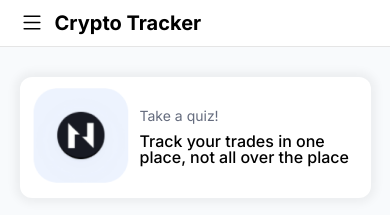
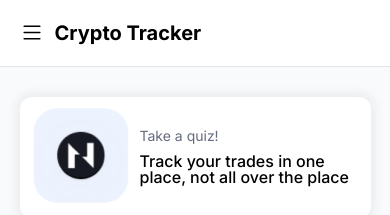
Before and after one commit to sunnyaditya07/crypto-tracker, a React (Create React App) app: page / in a window 390 px wide. Shown: the top 215 px of the page. Built offline with nearby package versions, Linux system fonts and the light colour scheme; no server answers.

Commit message:
change in css

```diff
--- a/src/components/Header.css
+++ b/src/components/Header.css
@@ -40,6 +40,7 @@
 @media only screen and (max-width: 500px) {
   .ct-logo-icon-container {
     /* padding-inline: 2%; */
+    padding-block: 20px;
   }
   .item-display {
     display: none;
```
